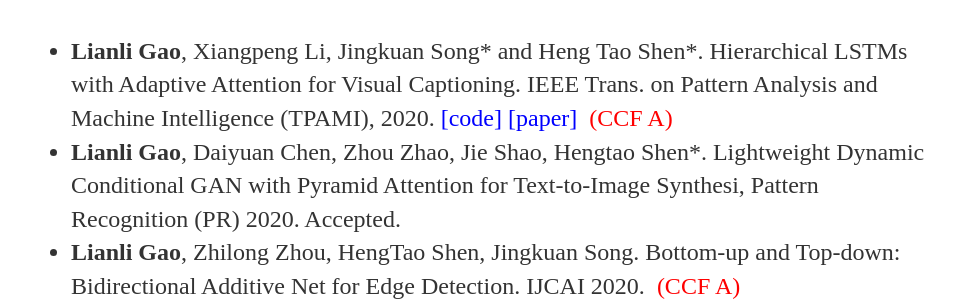
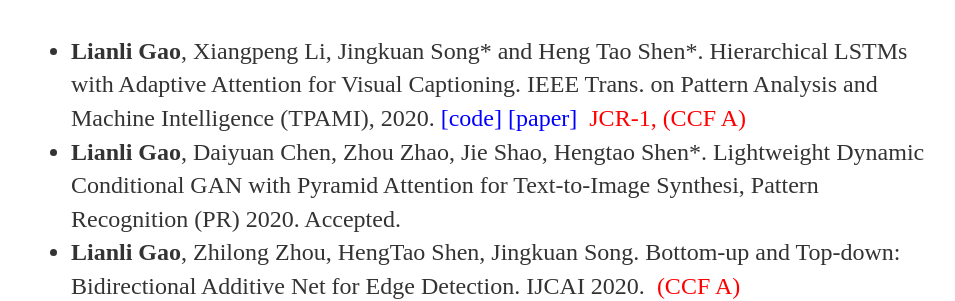
Before and after one commit to lianliGao/lianligao.github.io, a Jekyll site: the page built from cv/index.html, in a window 1280 px wide and 900 px high. Shown: the part 227-528 px from the top of the window, without its empty margins (161-1116 px from the left). Built offline with Jekyll 4.4.1, drawn with Linux system fonts in a browser that asks for light colours.

Commit message:
Update index.html

```diff
--- a/cv/index.html
+++ b/cv/index.html
@@ -19,7 +19,7 @@
 				<!--	<p><strong>Lianli Gao</strong> (204). Title of a Chapter You Wrote for a Book. In I.M Editor (Ed.), <em>The Book I Contributed To</em> (pp. 97-108). City, ST: Publisher Name. Chapter available at: <a href="#">http://permalink</a>. -->
 <h4>2020</h4>
 <ul>
-<li><strong>Lianli Gao</strong>, Xiangpeng Li, Jingkuan Song* and Heng Tao Shen*. Hierarchical LSTMs with Adaptive Attention for Visual Captioning. IEEE Trans. on Pattern Analysis and Machine Intelligence (TPAMI), 2020. <a href="https://github.com/lixiangpengcs/Spatial-Temporal-Adaptive-Attention-for-Video-Captioning" rel="nofollow"><font color="#0000ff"> [code] </font></a> <a href="https://ieeexplore.ieee.org/document/8620348" rel="nofollow"><font color="#0000ff"> [paper] </font></a><font color="#ff0000"><b>&nbsp;</b>(CCF A)</font></li>
+<li><strong>Lianli Gao</strong>, Xiangpeng Li, Jingkuan Song* and Heng Tao Shen*. Hierarchical LSTMs with Adaptive Attention for Visual Captioning. IEEE Trans. on Pattern Analysis and Machine Intelligence (TPAMI), 2020. <a href="https://github.com/lixiangpengcs/Spatial-Temporal-Adaptive-Attention-for-Video-Captioning" rel="nofollow"><font color="#0000ff"> [code] </font></a> <a href="https://ieeexplore.ieee.org/document/8620348" rel="nofollow"><font color="#0000ff"> [paper] </font></a><font color="#ff0000"><b>&nbsp;</b>JCR-1, (CCF A)</font></li>
 <li><strong>Lianli Gao</strong>, Daiyuan Chen, Zhou Zhao, Jie Shao, Hengtao Shen*. Lightweight Dynamic Conditional GAN with Pyramid Attention for Text-to-Image Synthesi, Pattern Recognition (PR) 2020. Accepted. </li>
 <li> <strong>Lianli Gao</strong>, Zhilong Zhou, HengTao Shen, Jingkuan Song. Bottom-up and Top-down: Bidirectional Additive Net for Edge Detection. IJCAI 2020. <font color="#ff0000"><b>&nbsp;</b>(CCF A)</font></li>
 <li>Xing Xu, Kaiyi Lin, Huimin Lu, <strong>Lianli Gao</strong> and Heng Tao Shen. Correlated Features Synthesis and Alignment for Zero-shot Cross-modal Retrieval. SIGIR 2020.<font color="#ff0000"><b>&nbsp;</b>(CCF A)</font> </li>
```
